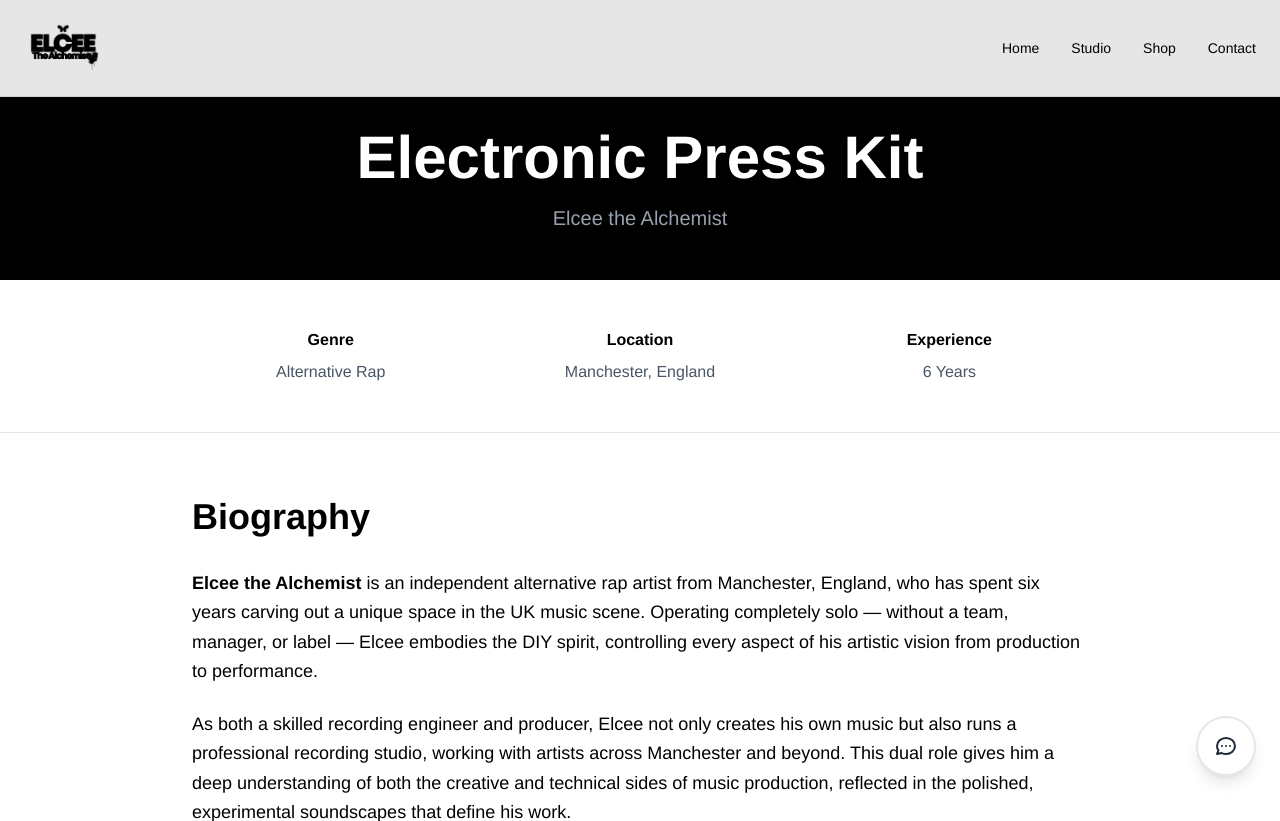
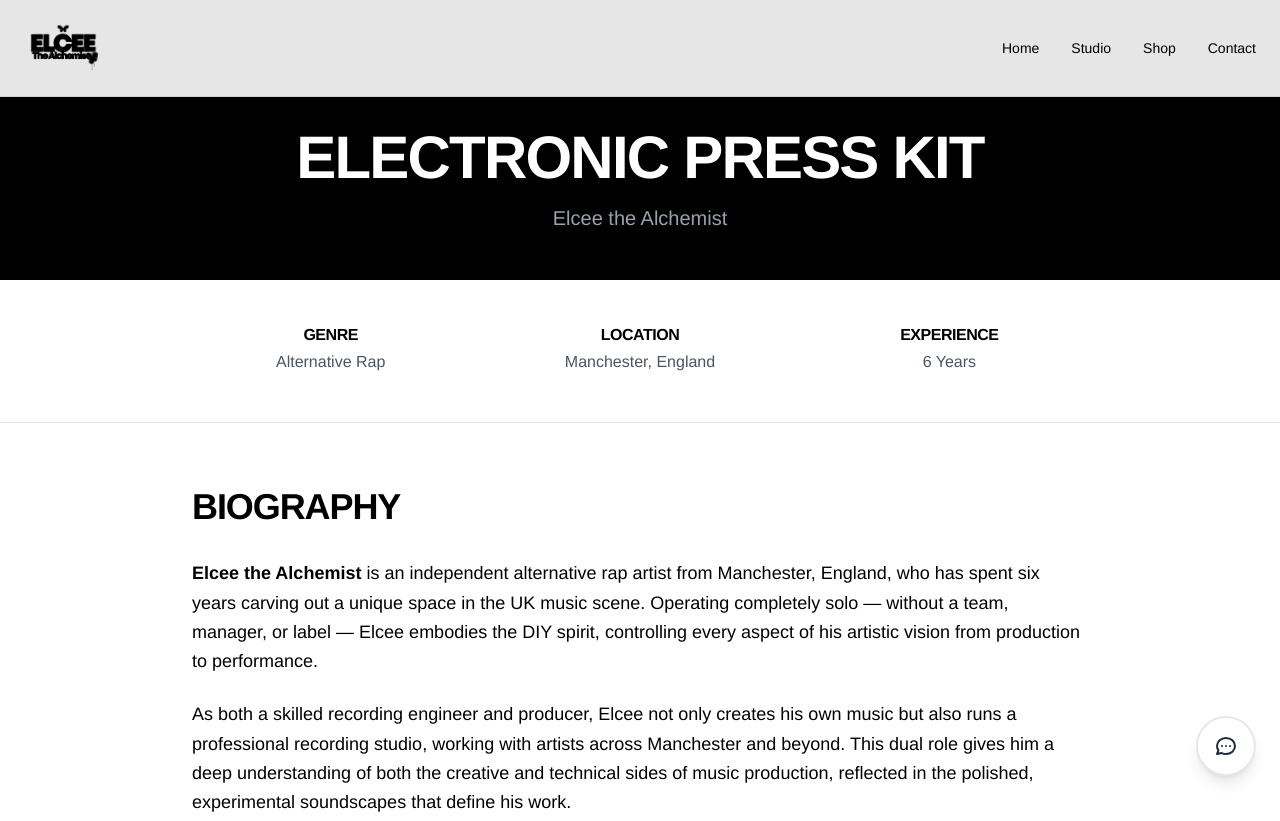
Before and after one commit to logancooney/elcee-website, a Next.js app: page /epk in a window 1280 px wide. Shown: the top 821 px of the page. Built offline with nearby package versions, Linux system fonts and the light colour scheme; a web font is replaced by a local one.

Commit message:
replace globals.css with Nimbus Sans design system

```diff
--- a/app/globals.css
+++ b/app/globals.css
@@ -1,39 +1,91 @@
 @import "tailwindcss";
 
-:root {
-  --background: #ffffff;
-  --foreground: #171717;
-}
+/* ─── BASE ─── */
+@layer base {
+  html {
+    scroll-behavior: auto; /* Lenis handles smooth scroll; avoid double-smooth */
+  }
 
-@theme inline {
-  --color-background: var(--background);
-  --color-foreground: var(--foreground);
-  --font-sans: var(--font-geist-sans);
-  --font-mono: var(--font-geist-mono);
-}
+  body {
+    font-family: 'nimbus-sans', Helvetica, Arial, sans-serif;
+    font-weight: 400;
+    background: #000;
+    color: #fff;
+    -webkit-font-smoothing: antialiased;
+    -moz-osx-font-smoothing: grayscale;
+  }
 
-@media (prefers-color-scheme: dark) {
-  :root {
-    --background: #0a0a0a;
-    --foreground: #ededed;
+  h1, h2, h3, h4, h5, h6 {
+    font-family: 'nimbus-sans', Helvetica, Arial, sans-serif;
+    font-weight: 900;
+    text-transform: uppercase;
+    letter-spacing: -0.03em;
+    line-height: 0.9;
   }
 }
 
-body {
-  background: var(--background);
-  color: var(--foreground);
+/* ─── SECTION LABEL (small caps utility) ─── */
+.label {
   font-family: 'nimbus-sans', Helvetica, Arial, sans-serif;
+  font-weight: 400;
+  font-size: 10px;
+  letter-spacing: 0.25em;
+  text-transform: uppercase;
+  color: #444;
 }
 
+/* ─── SCROLL REVEAL ─── */
+.reveal {
+  opacity: 0;
+  transform: translateY(20px);
+  transition: opacity 0.85s cubic-bezier(0.16, 1, 0.3, 1),
+              transform 0.85s cubic-bezier(0.16, 1, 0.3, 1);
+}
+
+.reveal.in-view {
+  opacity: 1;
+  transform: none;
+}
+
+/* ─── LINK UNDERLINE ANIMATION ─── */
+.link-line {
+  position: relative;
+  text-decoration: none;
+}
+
+.link-line::after {
+  content: '';
+  position: absolute;
+  bottom: -2px;
+  left: 0;
+  width: 0;
+  height: 1px;
+  background: currentColor;
+  transition: width 0.3s ease;
+}
+
+.link-line:hover::after {
+  width: 100%;
+}
+
+/* ─── NAV STATES ─── */
+.nav-transparent {
+  background: transparent;
+  border-bottom: 1px solid transparent;
+  backdrop-filter: none;
+}
+
+.nav-solid {
+  background: rgba(0, 0, 0, 0.95);
+  border-bottom: 1px solid #111;
+  backdrop-filter: blur(12px);
+  -webkit-backdrop-filter: blur(12px);
+}
+
+/* ─── LEGACY (keep for other pages) ─── */
 @keyframes fade-in {
-  from {
-    opacity: 0;
-    transform: translateY(10px);
-  }
-  to {
-    opacity: 1;
-    transform: translateY(0);
-  }
+  from { opacity: 0; transform: translateY(10px); }
+  to   { opacity: 1; transform: translateY(0); }
 }
 
 .animate-fade-in {
```
